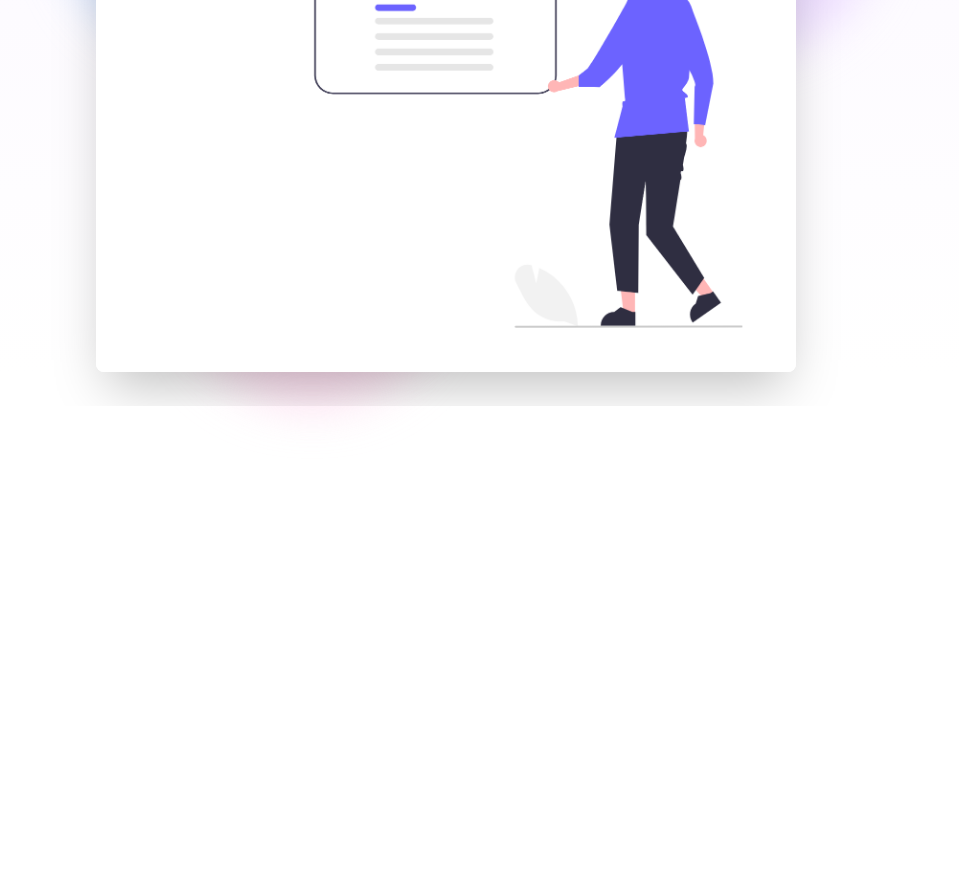
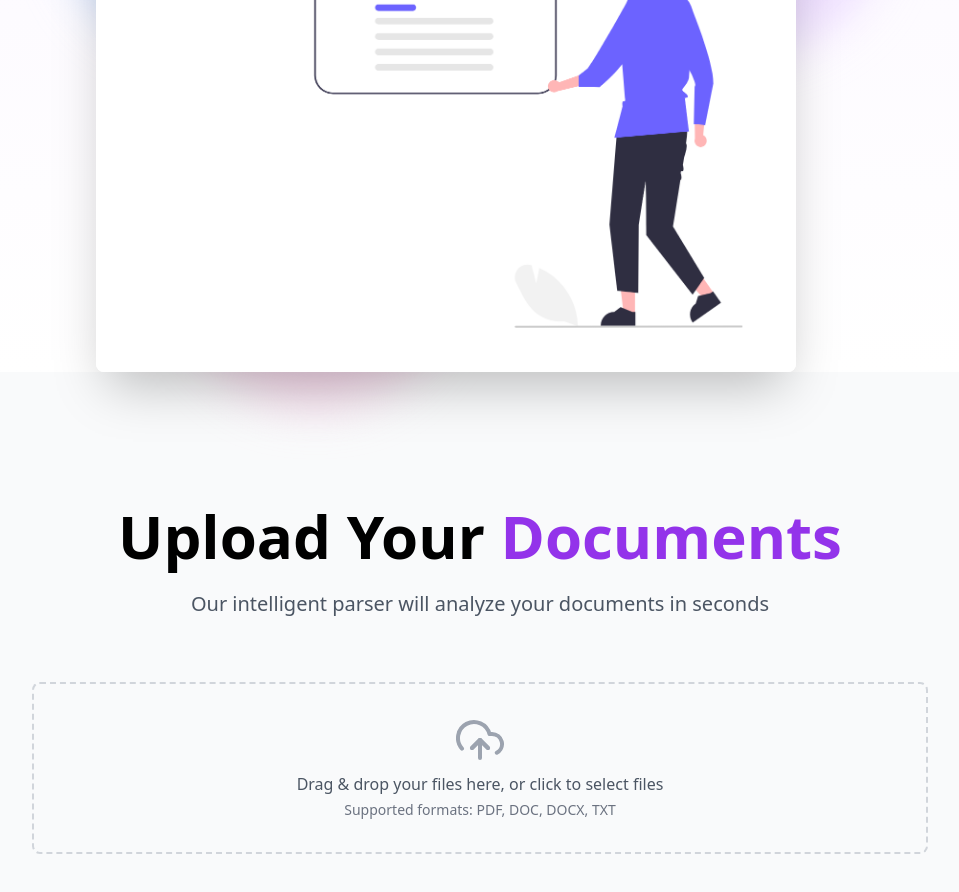
Before and after one commit to chistym17/document-parser, a Next.js app: page / in a window 1280 px wide. Shown: the part 520-1412 px from the top of the page, without its empty margins (160-1119 px from the left). Before the commit the page ends 926 px from the top, so only its background shows below. Built offline with nearby package versions, Linux system fonts and the light colour scheme.

Commit message:
upload section added

```diff
--- a/src/app/page.tsx
+++ b/src/app/page.tsx
@@ -1,9 +1,15 @@
 import Hero from '@/components/Hero';
+import FileUpload from '@/components/FileUpload';
 
 export default function Home() {
   return (
-    <main>
-      <Hero />
+    <main className="min-h-screen">
+      <section className="h-screen">
+        <Hero />
+      </section>
+      <section className="h-screen bg-gray-50">
+        <FileUpload />
+      </section>
     </main>
   );
 }
--- /dev/null
+++ b/src/components/FileUpload.tsx
@@ -0,0 +1,110 @@
+'use client'
+
+import { useState, useCallback } from 'react';
+import { useDropzone } from 'react-dropzone';
+import { FiUploadCloud, FiFile, FiX } from 'react-icons/fi';
+
+export default function FileUpload() {
+  const [files, setFiles] = useState<File[]>([]);
+  const [loading, setLoading] = useState(false);
+
+  const onDrop = useCallback((acceptedFiles: File[]) => {
+    setFiles(prev => [...prev, ...acceptedFiles]);
+  }, []);
+
+  const removeFile = (fileToRemove: File) => {
+    setFiles(files.filter(file => file !== fileToRemove));
+  };
+
+  const { getRootProps, getInputProps, isDragActive } = useDropzone({
+    onDrop,
+    accept: {
+      'application/pdf': ['.pdf'],
+      'application/msword': ['.doc'],
+      'application/vnd.openxmlformats-officedocument.wordprocessingml.document': ['.docx'],
+      'text/plain': ['.txt']
+    }
+  });
+
+  const handleUpload = async () => {
+    if (files.length === 0) return;
+
+    setLoading(true);
+    await new Promise(resolve => setTimeout(resolve, 2000));
+    setLoading(false);
+    setFiles([]);
+  };
+
+  return (
+    <section className="h-full bg-gray-50 flex items-center">
+      <div className="container mx-auto px-6 py-16">
+        <div className="max-w-4xl mx-auto">
+          <h2 className="text-5xl md:text-6xl font-bold text-center mb-6">
+            Upload Your <span className="text-purple-600">Documents</span>
+          </h2>
+          <p className="text-xl text-gray-600 text-center mb-16 max-w-2xl mx-auto">
+            Our intelligent parser will analyze your documents in seconds
+          </p>
+
+          <div
+            {...getRootProps()}
+            className={`p-8 border-2 border-dashed rounded-lg text-center cursor-pointer transition-colors
+              ${isDragActive
+                ? 'border-purple-400 bg-purple-50'
+                : 'border-gray-300 hover:border-purple-400 hover:bg-purple-50'
+              }`}
+          >
+            <input {...getInputProps()} />
+            <FiUploadCloud className="mx-auto h-12 w-12 text-gray-400" />
+            <p className="mt-2 text-gray-600">
+              Drag & drop your files here, or click to select files
+            </p>
+            <p className="text-sm text-gray-500 mt-1">
+              Supported formats: PDF, DOC, DOCX, TXT
+            </p>
+          </div>
+
+          {files.length > 0 && (
+            <div className="mt-6 bg-white rounded-lg shadow-sm">
+              <ul className="divide-y divide-gray-200">
+                {files.map((file, index) => (
+                  <li key={index} className="flex items-center justify-between p-4">
+                    <div className="flex items-center">
+                      <FiFile className="h-6 w-6 text-purple-500" />
+                      <div className="ml-4">
+                        <p className="text-sm font-medium text-gray-900">{file.name}</p>
+                        <p className="text-sm text-gray-500">
+                          {(file.size / 1024 / 1024).toFixed(2)} MB
+                        </p>
+                      </div>
+                    </div>
+                    <button
+                      onClick={() => removeFile(file)}
+                      className="p-2 hover:bg-gray-100 rounded-full"
+                    >
+                      <FiX className="h-5 w-5 text-gray-500" />
+                    </button>
+                  </li>
+                ))}
+              </ul>
+
+              <div className="p-4 border-t">
+                <button
+                  onClick={handleUpload}
+                  disabled={loading}
+                  className={`w-full py-3 px-4 rounded-lg text-white font-medium
+                    ${loading
+                      ? 'bg-purple-400 cursor-not-allowed'
+                      : 'bg-purple-600 hover:bg-purple-700'
+                    } transition-colors`}
+                >
+                  {loading ? 'Uploading...' : 'Process Documents'}
+                </button>
+              </div>
+            </div>
+          )}
+        </div>
+      </div>
+    </section>
+  );
+}
```
Also changed, not shown: package.json (+5 -3 lines), 1 other file (tests, documents, lock files or other folders).
